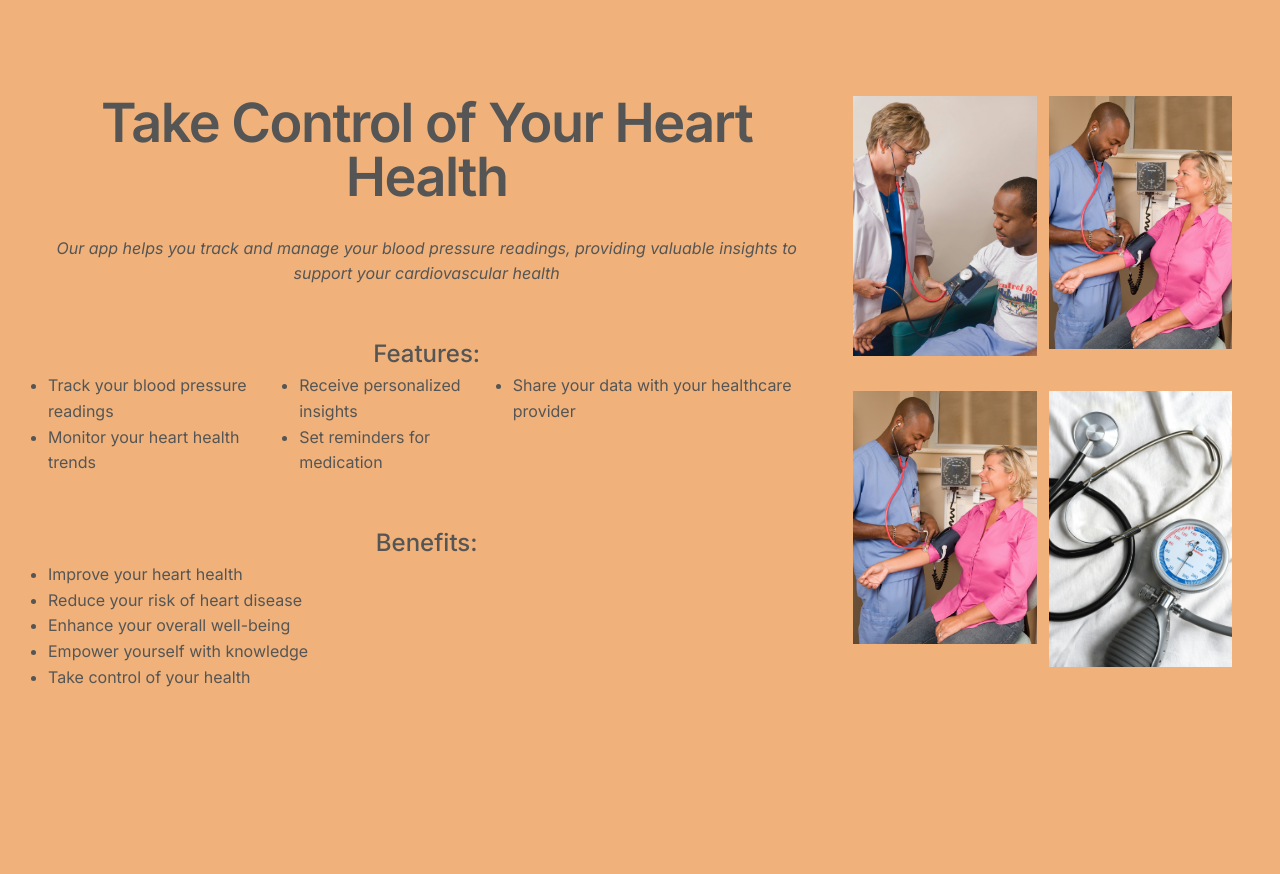
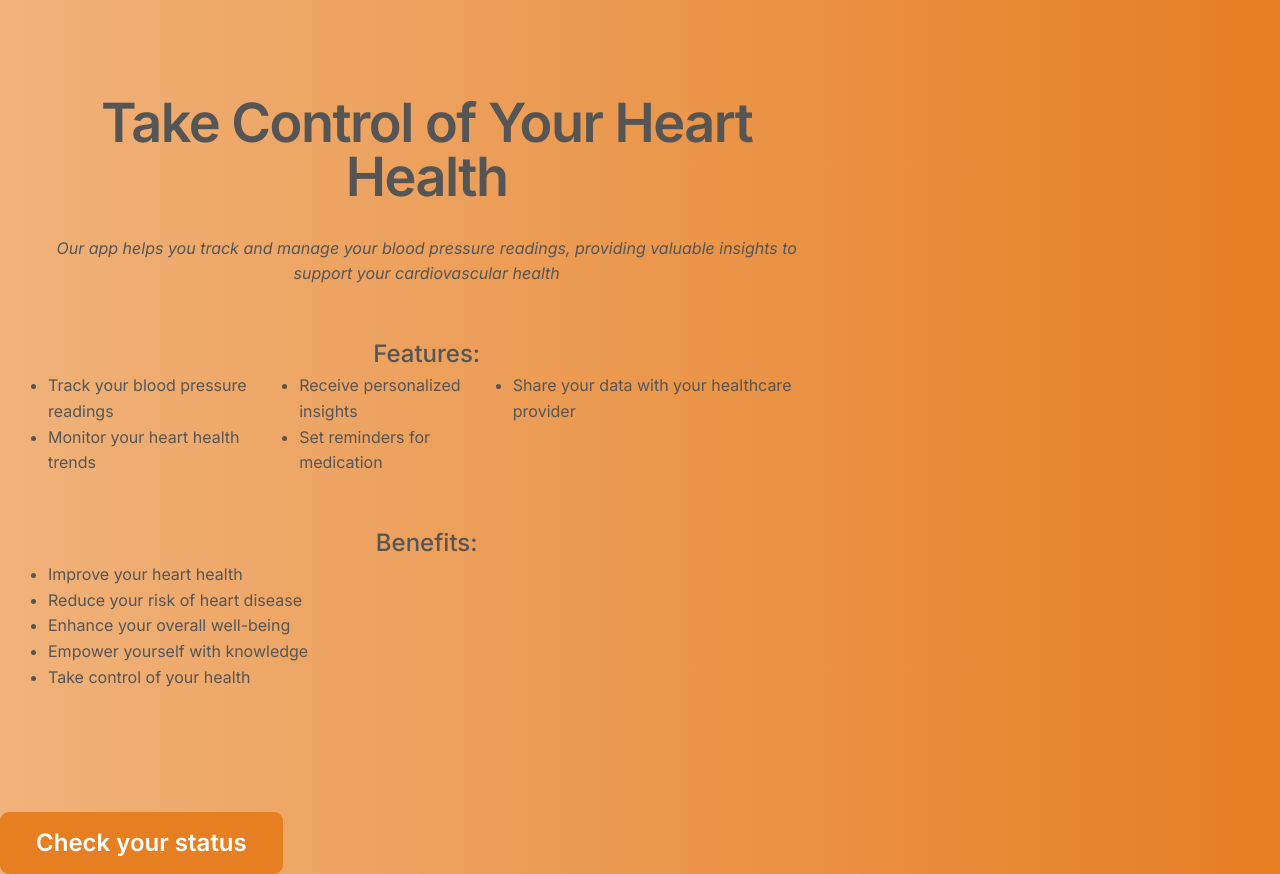
Before and after one commit to GOlukorede/BPTracker, a Flask app: page /home in a window 1280 px wide. Shown: the part 93-967 px from the top of the page. Before the commit the page ends 780 px from the top, so only its background shows below. Run offline with Flask 3, Linux system fonts and the light colour scheme; the visitor is signed in with stand-in values (Sample User, id 1).

Commit message:
Carried out some functionality checks

```diff
--- a/tracker/route.py
+++ b/tracker/route.py
@@ -84,7 +84,9 @@ def data_page():
         def determine_bp(systolic, diastolic):
             # Determine the blood pressure category based on the systolic and diastolic values
             if systolic < 90 and diastolic < 60:
-                return '''<h2>Your blood pressure is LOW: HYPOTENSION!</h2>'
+                return '''
+              <h3>Below is your result!</h3> </br>
+              <h2>Your blood pressure is LOW: HYPOTENSION!</h2>'
 <h3>Recommendations for managing low blood pressure</h3>
 <p>
   While low blood pressure is often less concerning than high blood pressure,
@@ -107,6 +109,7 @@ def data_page():
 </ul>'''
             elif systolic < 120 and diastolic < 80:
                 return '''
+            <h3>Below is your result!</h3> </br>
             <h2>Normal Blood Pressure</h2>
 <h3>Normal Blood Pressure Recommendations</h3>
 <p>
@@ -129,6 +132,7 @@ def data_page():
 
             elif systolic < 130 and diastolic < 80:
                 return '''
+            <h3>Below is your result!</h3> </br>
             <h2>Elevated Blood Pressure: Pre-hypertension</h2>
 <h3>Recommendations for managing elevated blood pressure</h3>
 <p>
@@ -155,8 +159,9 @@ def data_page():
 
             elif systolic < 140 and diastolic < 90:
                 return '''
+            <h3>Below is your result!</h3> </br>
             <h2>Elevated Blood Pressure: Stage 1 Hypertension</h2>
-<h3>Recommendations for magaging stage 1 hypertension</h3>
+<h3>Recommendations for managing stage 1 hypertension</h3>
 <p>
   Managing hypertension Stage 1 is crucial for reducing the risk of serious
   health complications. By following these recommendations, adopting
@@ -180,6 +185,7 @@ def data_page():
 
             elif systolic < 180 and diastolic < 120:
                 return '''
+            <h3>Below is your result!</h3> </br>
             <h2>Elevated Blood Pressure: Stage 2 Hypertension</h2>
 <h3>Recommendations for managing stage 2 hypertension</h3>
 <p>
@@ -203,6 +209,7 @@ def data_page():
 
             else:
                 return '''
+            <h3>Below is your result!</h3> </br>
             <h2>Hypertensive Emergency!</h2>
 <h3>Immediate Actions During a Hypertensive Crisis</h3>
 <p>
--- a/tracker/static/styles.css
+++ b/tracker/static/styles.css
@@ -353,5 +353,5 @@ html {
 
 .upper-home-cnt {
   /* padding: 9.6rem 4.8rem; */
-  background-color: #f0b27a;
+  background-image: linear-gradient(to right, #f0b27a, #e67e22);
 }
--- a/tracker/templates/data.html
+++ b/tracker/templates/data.html
@@ -15,7 +15,6 @@ block content%}
       <br />
     </form>
     <div>
-      <h2>Below is your result</h2>
       {% with messages=get_flashed_messages(category_filter=['bp_result'])%} {%
       for message in messages %}
       <div>{{ message|safe }}</div>
--- a/tracker/templates/home.html
+++ b/tracker/templates/home.html
@@ -35,35 +35,10 @@ block content %}
         </ul>
       </content>
     </div>
-    <div class="home-img-cnt">
-      <div>
-        <img
-          class="home-img"
-          src="{{url_for('static', filename='img1.jpg')}}"
-          alt="Woman measuring her blood pressure"
-        />
-      </div>
-      <div>
-        <img
-          class="home-img"
-          src="{{url_for('static', filename='img2.jpg')}}"
-          alt="Woman measuring her blood pressure"
-        />
-      </div>
-      <div>
-        <img
-          class="home-img"
-          src="{{url_for('static', filename='img2.jpg')}}"
-          alt="Woman measuring her blood pressure"
-        />
-      </div>
-      <div>
-        <img
-          class="home-img"
-          src="{{url_for('static', filename='img4.jpg')}}"
-          alt="Woman measuring her blood pressure"
-        />
-      </div>
+    </div>
+    <div>
+    </br>
+      <a class="sign-up" href="{{url_for('data_page')}}"> Check your status </a>
     </div>
   </div>
 </div>
```
Also changed, not shown: tracker/templates/about.html (+4 -7 lines).
